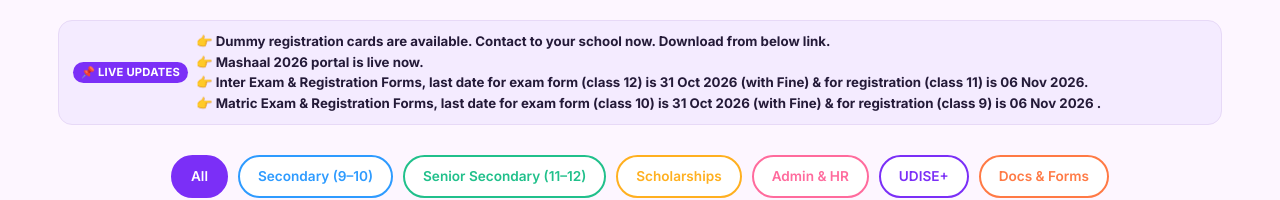
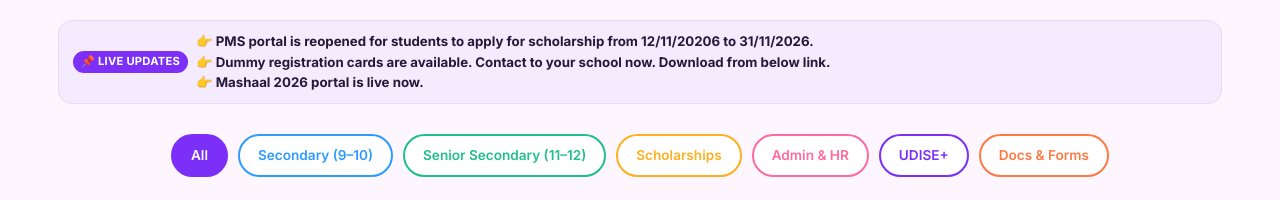
Before and after one commit to ashish9singh/bseb, a plain HTML site: page index.html in a window 1280 px wide. Shown: the part 293-493 px from the top of the page. Drawn offline with Linux system fonts and the light colour scheme; no server answers.

Commit message:
Update index.html

```diff
--- a/index.html
+++ b/index.html
@@ -105,10 +105,11 @@ Less searching. More clarity. Everything Bihar Board in one place.</p>
     <!-- =================== LIVE UPDATES BAR =================== -->
     <div class="notice-bar">
       <span class="notice-pill">📌 Live Updates</span>
-        <span><strong>👉 Dummy registration cards are available. Contact to your school now. Download from below link.<br></strong> <strong>
-      <span><strong>👉 Mashaal 2026 portal is live now.<br></strong> <strong>
-        👉 Inter Exam &amp; Registration Forms</strong>, last date for <strong>exam form (class 12) is 31 Oct 2026 (with Fine) </strong>&amp; for <strong>registration (class 11) is 06 Nov 2026</strong>.<br><strong>
-        👉 Matric Exam &amp; Registration Forms</strong>, last date for <strong>exam form (class 10) is 31 Oct 2026  (with Fine) </strong>&amp; for <strong>registration (class 9) is 06 Nov 2026 </strong>.</span>
+      <span><strong>👉 PMS portal is reopened for students to apply for scholarship from 12/11/20206 to 31/11/2026.<br></strong>
+      <span><strong>👉 Dummy registration cards are available. Contact to your school now. Download from below link.<br></strong>
+      <span><strong>👉 Mashaal 2026 portal is live now.<br></strong>
+
+      </span>
     </div>
 
     <!-- =================== CATEGORY FILTERS =================== -->
```
